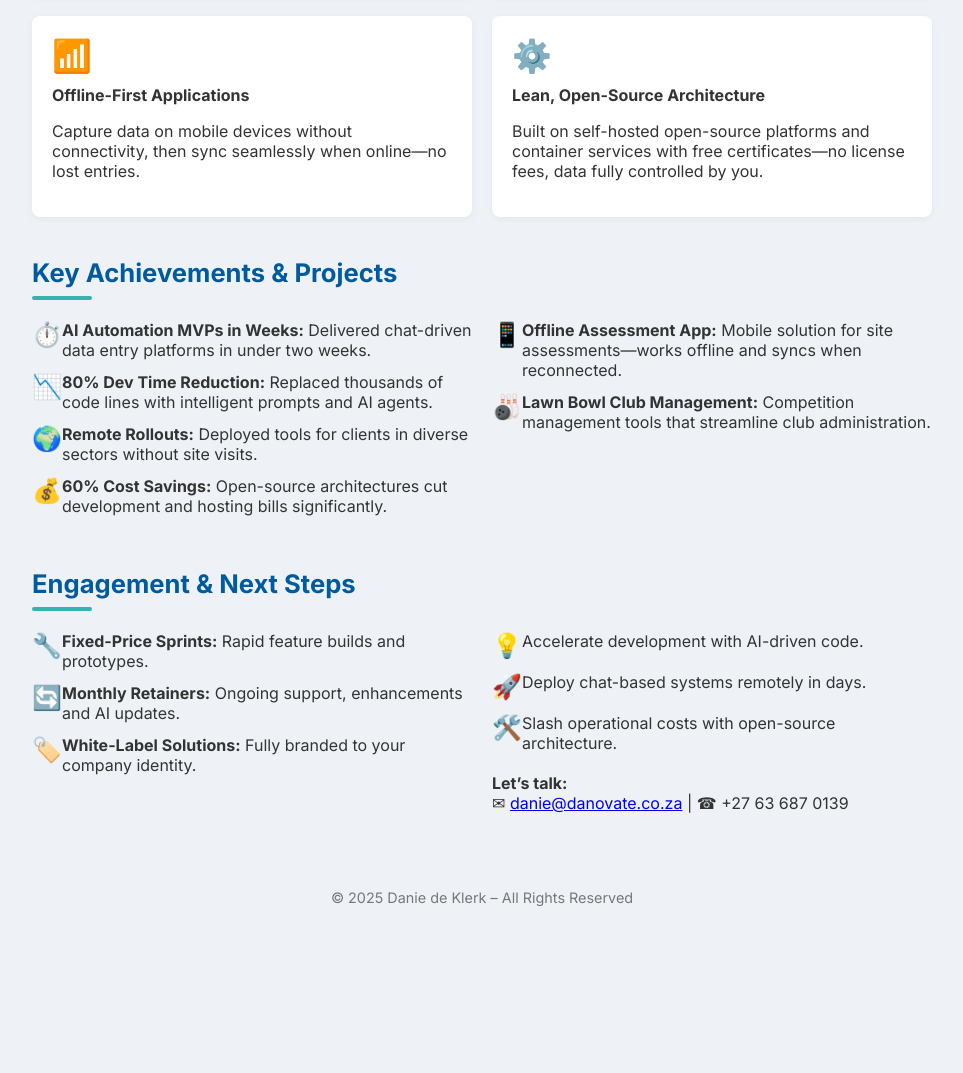
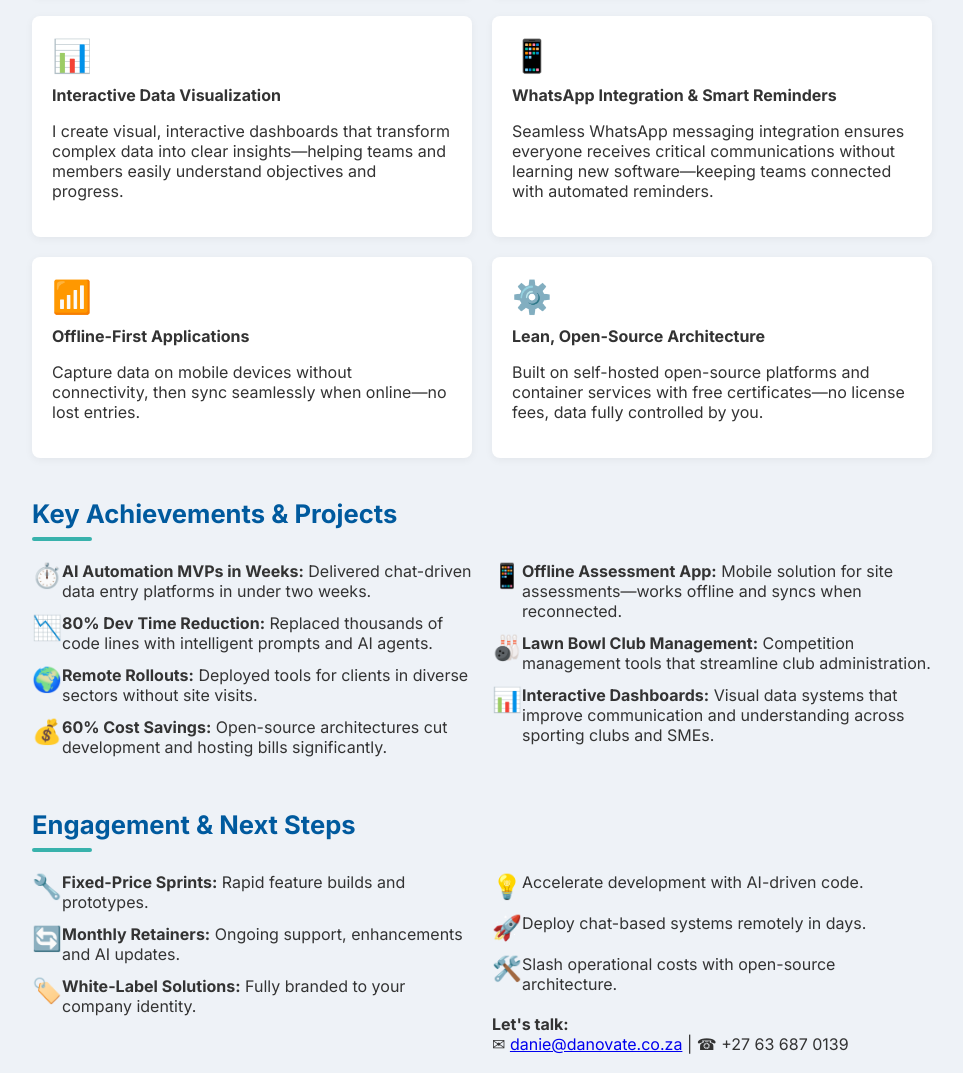
Before and after one commit to daniedeklerk/cv, a plain HTML site: page index.html in a window 1280 px wide. Shown: the part 780-1853 px from the top of the page, without its empty margins (158-1121 px from the left). Before the commit the page ends 1726 px from the top, so only its background shows below. Drawn offline with Linux system fonts and the light colour scheme.

Commit message:
Update contact formatting and add new service descriptions in index.html

```diff
--- a/index.html
+++ b/index.html
@@ -40,7 +40,7 @@
     <header class="header">
       <h1>Danie de Klerk</h1>
       <p>Digital Solutions & Systems Development Specialist</p>
-      <p class="contact">✉ <a href="mailto:danie@danovate.co.za" style="color:#fff; text-decoration:none;">danie@danovate.co.za</a> &nbsp; | &nbsp; ☎ <a href="tel:+27636870139" style="color: inherit; text-decoration: none;">+27 63 687 0139</a></p>
+      <p class="contact">✉ <a href="mailto:danie@danovate.co.za" style="color:#fff; text-decoration:none;">danie@danovate.co.za</a> &nbsp; | &nbsp; ☎ <a href="tel:+27636870139" style="color: inherit; text-decoration: none;">+27 63 687 0139</a></p>
     </header>
 
     <section class="section">
@@ -65,6 +65,16 @@
           <div class="card-icon">💬</div>
           <strong>Conversational AI & Automation</strong>
           <p>Chat interfaces guide data capture, apply rules on the fly, and deliver dashboards and reports. Automations run via cost-efficient self-hosted workflows.</p>
+        </div>
+        <div class="card">
+          <div class="card-icon">📊</div>
+          <strong>Interactive Data Visualization</strong>
+          <p>I create visual, interactive dashboards that transform complex data into clear insights—helping teams and members easily understand objectives and progress.</p>
+        </div>
+        <div class="card">
+          <div class="card-icon">📱</div>
+          <strong>WhatsApp Integration & Smart Reminders</strong>
+          <p>Seamless WhatsApp messaging integration ensures everyone receives critical communications without learning new software—keeping teams connected with automated reminders.</p>
         </div>
         <div class="card">
           <div class="card-icon">📶</div>
@@ -94,6 +104,7 @@
           <ul>
             <li><span class="icon">📱</span><div><strong>Offline Assessment App:</strong> Mobile solution for site assessments—works offline and syncs when reconnected.</div></li>
             <li><span class="icon">🎳</span><div><strong>Lawn Bowl Club Management:</strong> Competition management tools that streamline club administration.</div></li>
+            <li><span class="icon">📊</span><div><strong>Interactive Dashboards:</strong> Visual data systems that improve communication and understanding across sporting clubs and SMEs.</div></li>
           </ul>
         </div>
       </div>
@@ -115,7 +126,7 @@
             <li><span class="icon">🚀</span><div>Deploy chat-based systems remotely in days.</div></li>
             <li><span class="icon">🛠️</span><div>Slash operational costs with open-source architecture.</div></li>
           </ul>
-          <p style="margin-top:20px; font-size:1em;"><strong>Let’s talk:</strong><br>✉ <a href="mailto:danie@danovate.co.za">danie@danovate.co.za</a> | ☎ +27 63 687 0139</p>
+          <p style="margin-top:20px; font-size:1em;"><strong>Let's talk:</strong><br>✉ <a href="mailto:danie@danovate.co.za">danie@danovate.co.za</a> | ☎ +27 63 687 0139</p>
         </div>
       </div>
     </section>
```
